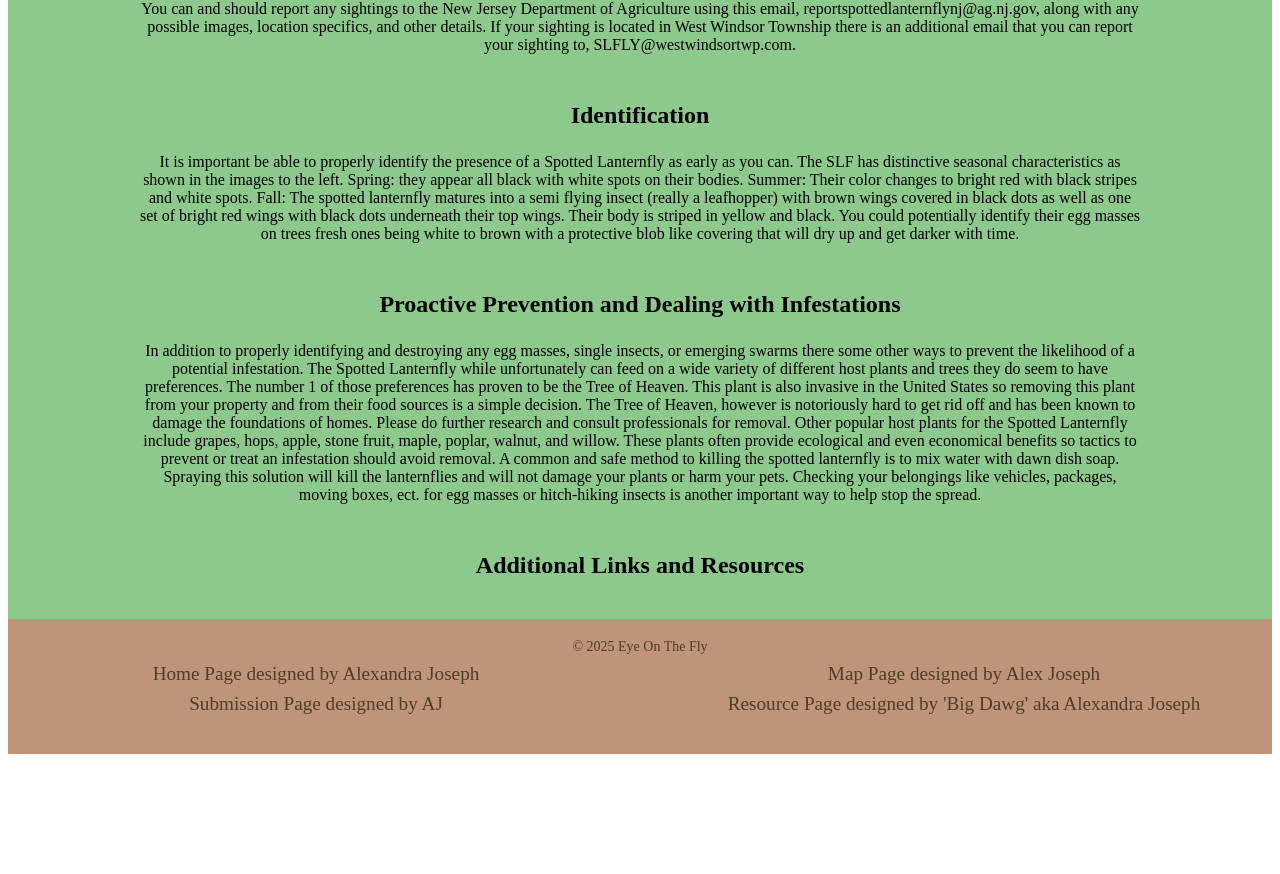
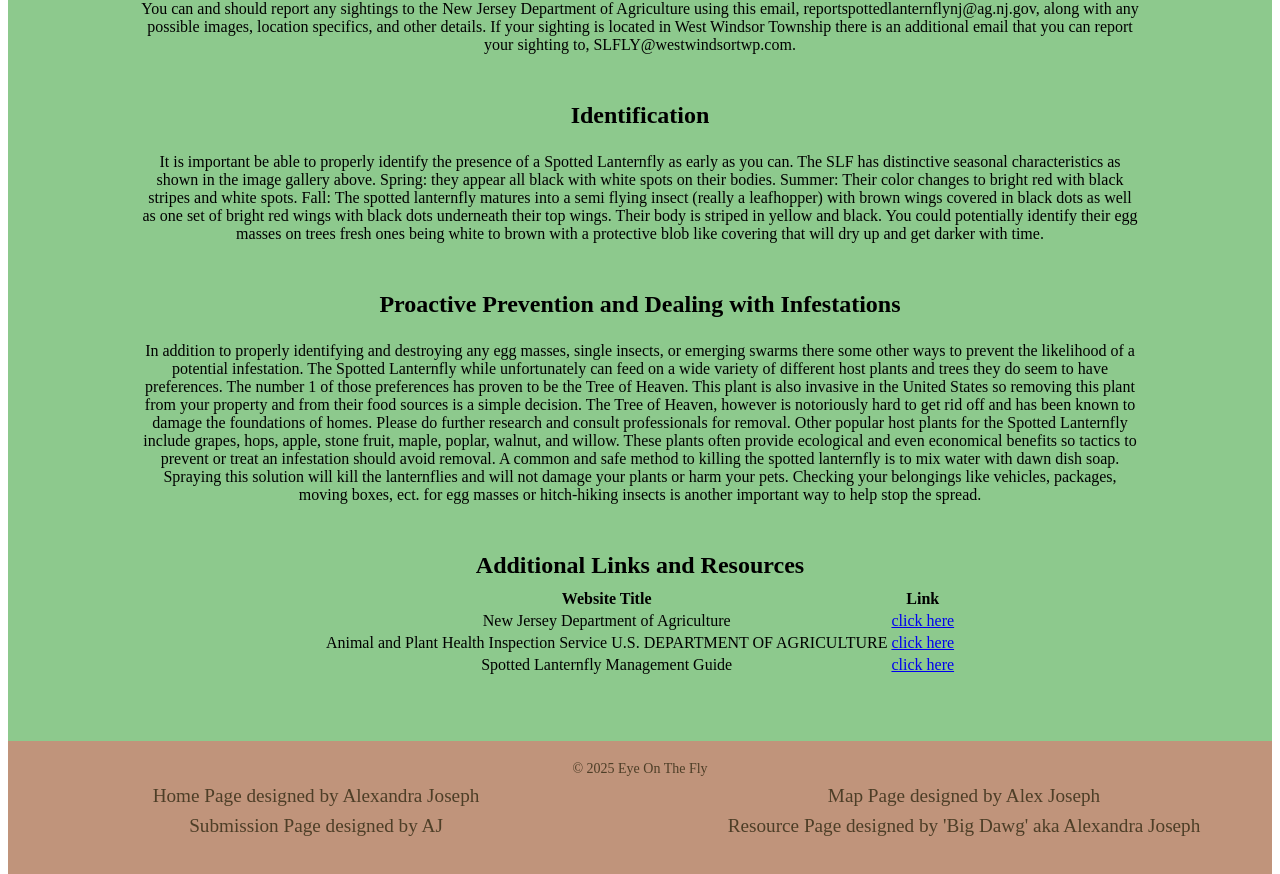
Before and after one commit to alex-joseph23/EYE-ONTHE-FLY-ALEX-J, a React (Vite) app: page /resources in a window 1280 px wide. Shown: the part 637-1511 px from the top of the page. Before the commit the page ends 1399 px from the top, so only its background shows below. Built offline with nearby package versions, Linux system fonts and the light colour scheme.

Commit message:
added a table on the resource page to hit my last requirement

```diff
--- a/src/Pages/ResourcesPage.css
+++ b/src/Pages/ResourcesPage.css
@@ -62,3 +62,7 @@
     display: flex;
     gap: .1rem
 }
+.links{
+    max-width: 1000px;
+    margin: 0 auto 2rem auto;
+}
--- a/src/Pages/ResourcesPage.jsx
+++ b/src/Pages/ResourcesPage.jsx
@@ -55,7 +55,7 @@ function ResourcesPage() {
         <p className="identification">
           It is important be able to properly identify the presence of a Spotted
           Lanternfly as early as you can. The SLF has distinctive seasonal
-          characteristics as shown in the images to the left. Spring: they
+          characteristics as shown in the image gallery above. Spring: they
           appear all black with white spots on their bodies. Summer: Their color
           changes to bright red with black stripes and white spots. Fall: The
           spotted lanternfly matures into a semi flying insect (really a
@@ -90,6 +90,35 @@ function ResourcesPage() {
           important way to help stop the spread.
         </p>
         <h5>Additional Links and Resources</h5>
+        <table className="links">
+          <thead>
+            <tr>
+              <th>Website Title</th>
+              <th>Link</th>
+            </tr>
+          </thead>
+          <tbody>
+            <tr>
+              <td>New Jersey Department of Agriculture</td>
+              <td>
+                <a href="https://www.nj.gov/agriculture/"> click here</a>
+              </td>
+            </tr>
+            <tr>
+              <td>Animal and Plant Health Inspection Service
+                U.S. DEPARTMENT OF AGRICULTURE</td>
+              <td>
+                <a href="https://www.aphis.usda.gov/plant-pests-diseases/slf"> click here</a>
+              </td>
+            </tr>
+            <tr>
+              <td>Spotted Lanternfly Management Guide</td>
+              <td>
+                <a href="https://extension.psu.edu/spotted-lanternfly-management-guide"> click here</a>
+              </td>
+            </tr>
+          </tbody>
+        </table>
       </div>
     </section>
   );
```
Also changed, not shown: src/index.css (deleted, +0 -68 lines).
